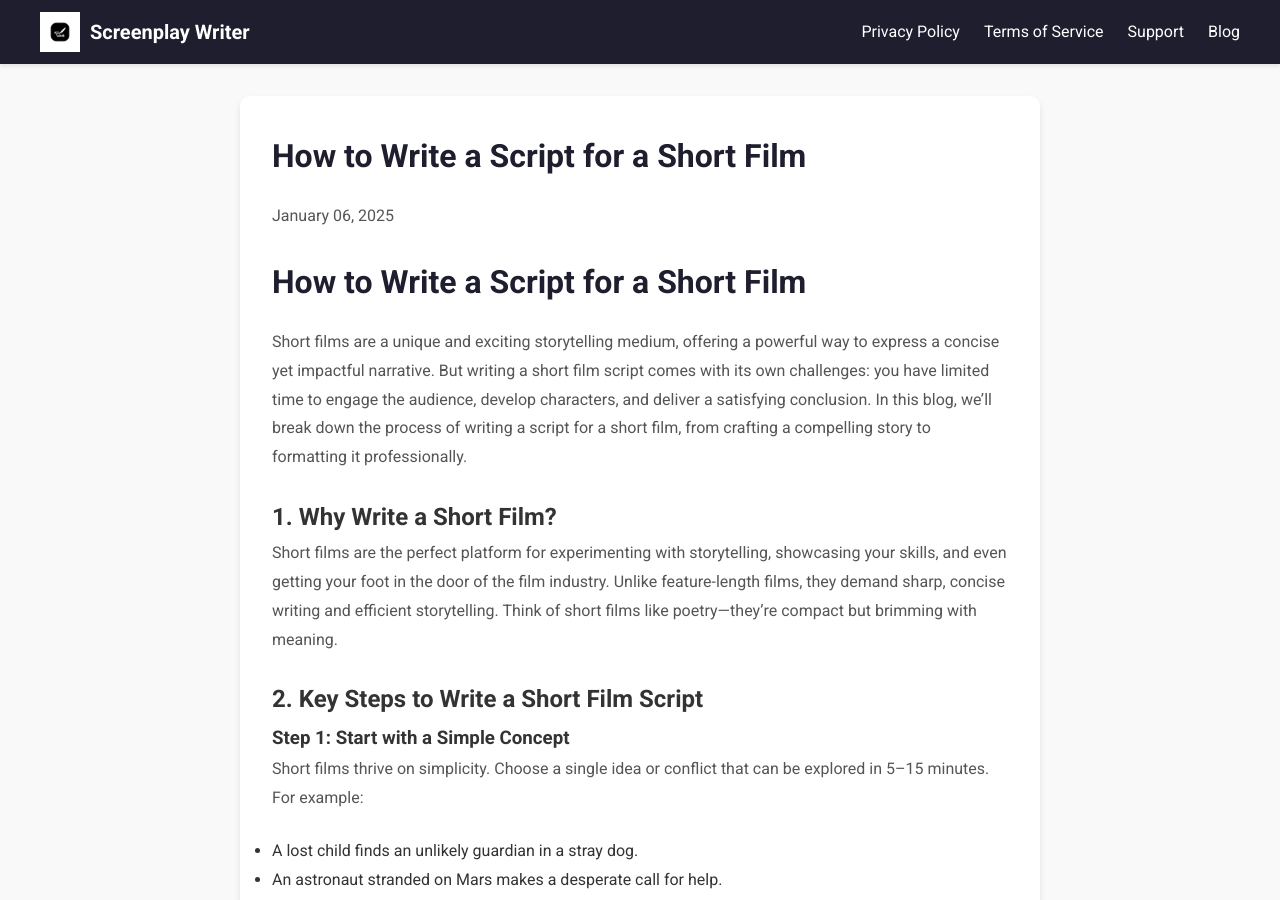
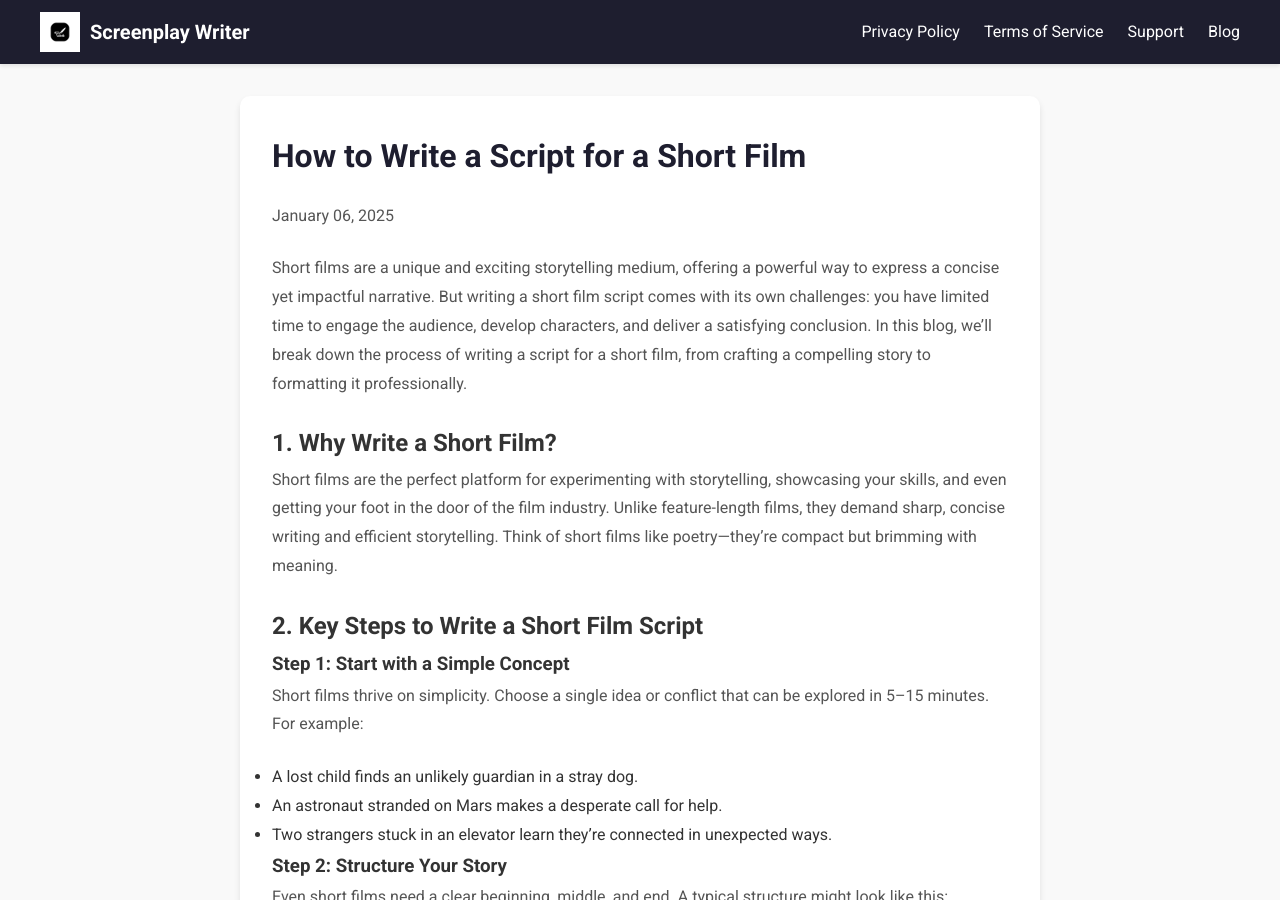
Before and after one commit to betashorts/betashorts-site, a Jekyll site: the page built from _posts/2025-01-06-how-to-write-a-script-for-a-short-film.md, in a window 1280 px wide and 900 px high. Built offline with Jekyll 4.4.1, drawn with Linux system fonts in a browser that asks for light colours.

Commit message:
Update 2025-01-06-how-to-write-a-script-for-a-short-film.md

```diff
--- a/_posts/2025-01-06-how-to-write-a-script-for-a-short-film.md
+++ b/_posts/2025-01-06-how-to-write-a-script-for-a-short-film.md
@@ -11,9 +11,6 @@ og: >
   image: "https://scriptandpad.com/logo.jpg"
 tags: [short film, scriptwriting, screenplay, storytelling, formatting]
 ---
-
-<h1>How to Write a Script for a Short Film</h1>
-
 <p>Short films are a unique and exciting storytelling medium, offering a powerful way to express a concise yet impactful narrative. But writing a short film script comes with its own challenges: you have limited time to engage the audience, develop characters, and deliver a satisfying conclusion. In this blog, we’ll break down the process of writing a script for a short film, from crafting a compelling story to formatting it professionally.</p>
 
 <h2>1. Why Write a Short Film?</h2>
```
